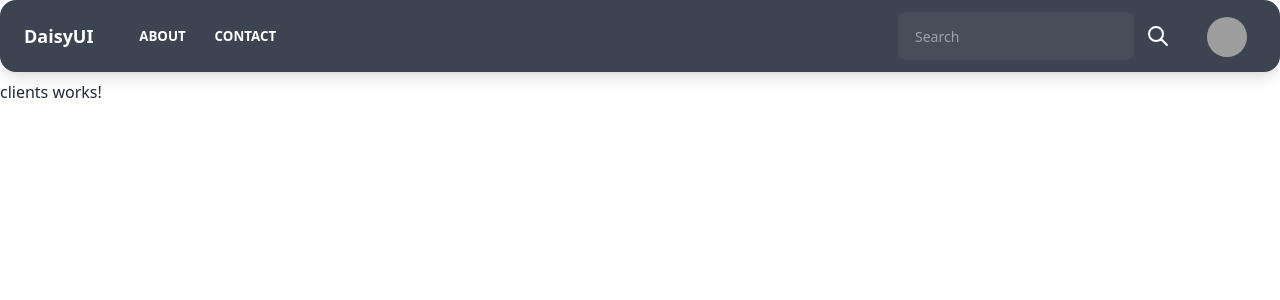
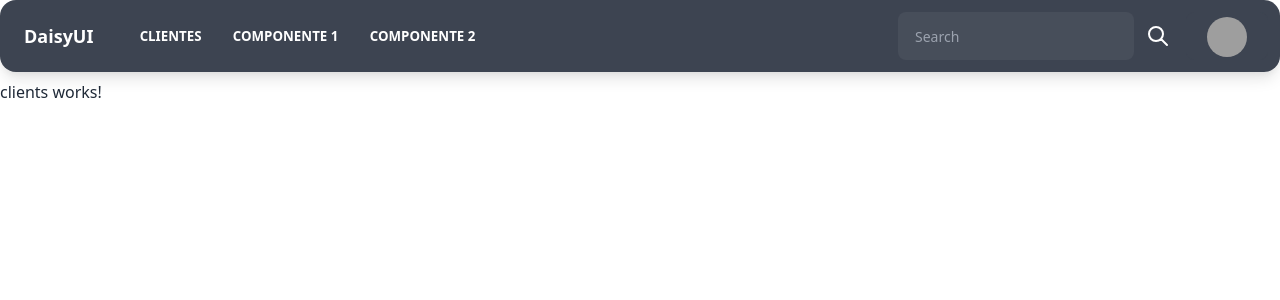
Before and after one commit to JavierBarker/EfectivizaAdmi-Frontend, an Angular app in the folder EfectivizaAdmin/: page /homePage/clients in a window 1280 px wide. Shown: the top 300 px of the page. Built offline with nearby package versions, Linux system fonts and the light colour scheme; sample sign-in values are in the browser's storage; grey boxes are pictures that could not be loaded.

Commit message:
Se modifico el navbar

```diff
--- a/EfectivizaAdmin/src/app/components/home-page/home-page.component.html
+++ b/EfectivizaAdmin/src/app/components/home-page/home-page.component.html
@@ -18,13 +18,10 @@
               </span>
       </div>
       <div class="flex-1 px-2 mx-2">
-        <div class="items-stretch hidden lg:flex">
-          <a class="btn btn-ghost btn-sm rounded-btn">
-                  About
-                </a>
-          <a class="btn btn-ghost btn-sm rounded-btn">
-                  Contact
-                </a>
+        <div *ngFor="let data of MenuItem" class="items-stretch hidden lg:flex">
+          <a [routerLink]="data.link" class="btn btn-ghost btn-sm rounded-btn">
+            {{data.title}}
+          </a>
         </div>
       </div>
 
```
